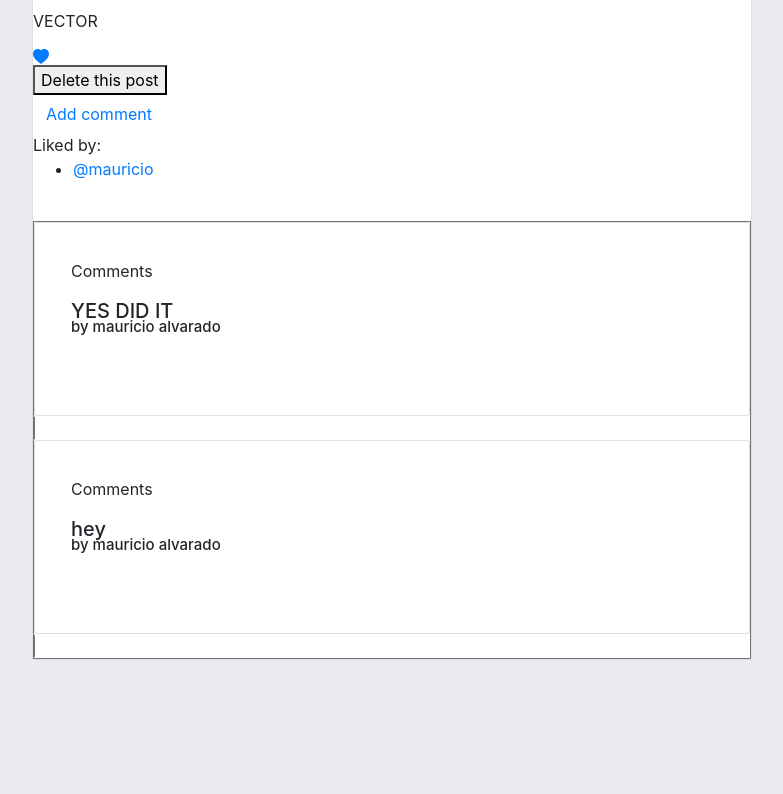
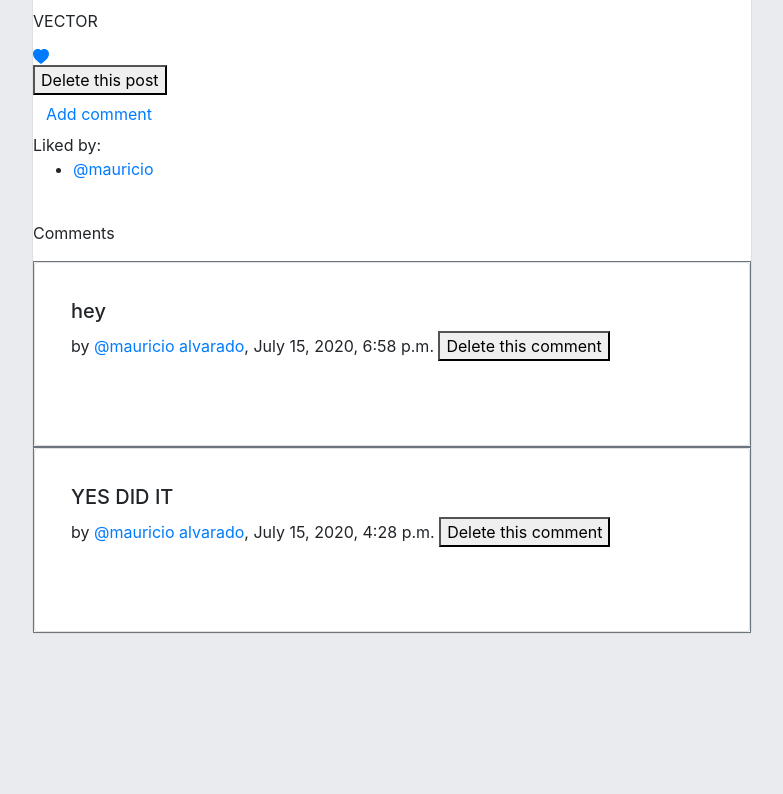
Before and after one commit to knmarvel/insta-clone-backend, a Django app: page /post/1/ in a window 1280 px wide. Shown: the part 537-1331 px from the top of the page, without its empty margins (248-1031 px from the left). After the commit the page ends 1170 px from the top, so only its background shows below. Run offline with Django 3.2, Linux system fonts and the light colour scheme; a user stored in the database is signed in; data comes from the database, SQL or seed files in the repository; both versions use the stored data as it was after the commit; some libraries are stand-ins or nearby versions.

Commit message:
lots of styling, added comment remove

```diff
--- a/authentication/templates/post_detail.html
+++ b/authentication/templates/post_detail.html
@@ -37,16 +37,28 @@
                 </ul>
             {% endif %}
             <br>
+        <p class="user-select-all">Comments</p>
         {% for comment in comments %}
-        <span class="border border-secondary">
-        <div class="card">
-            <div class="card-body"><div class="shadow p-3 mb-5 bg-white rounded"><p class="user-select-all">Comments</p>
-
-
-        <h5>{{comment.text}} <br> <sub>by {{comment.author}}</sub></h5></span>
-    </div>
-    </div>
-    </div>
+            <span class="border border-secondary">
+                <div class="card">
+                    <div class="card-body">
+                        <div class="shadow p-3 mb-5 bg-white rounded">
+                            <h5>
+                                {{comment.text}}
+                            </h5>
+                                by <a href="{% url 'profile' slug=comment.author.slug %}">@{{comment.author}}</a>, {{comment.created_date}}
+                                {% if request.user == comment.author %}
+                                    <a href="{% url 'comment_remove' pk=comment.pk %}">
+                                        <button>
+                                            Delete this comment
+                                        </button>
+                                    </a>
+                                {% endif %}
+                            </h5>
+                        </div>
+                    </div>
+                </div>
+            </span>
         {% endfor %}
         </div>
 </div>
--- a/comments/forms.py
+++ b/comments/forms.py
@@ -7,4 +7,4 @@ class CommentForm(forms.ModelForm):
 
     class Meta:
         model = Comments
-        fields = ('author', 'text',)
+        fields = ('author', 'text', )
--- a/insta_backend/views.py
+++ b/insta_backend/views.py
@@ -40,7 +40,7 @@ class Homepage(View):
 def post_detail(request, id):
     html = "post_detail.html"
     post = Post.objects.get(id=id)
-    comments = Comments.objects.filter(posts=post)
+    comments = Comments.objects.filter(posts=post).order_by('-created_date')
     return render(request, html, {'post': post, 'comments': comments})
 
 
@@ -105,19 +105,20 @@ def handler500(request, *args, **argv):
     return response
 
 
+@login_required
 def add_comment_to_post(request, pk):
     post = get_object_or_404(Post, pk=pk)
     if request.method == "POST":
         form = CommentForm(request.POST)
         if form.is_valid():
+            form.fields['author'] = request.user
             comment = form.save()
             comment.post = post
             comment.save()
-            new_comment = Comments.objects.create(
+            comment = Comments.objects.create(
                 posts=Post.objects.get(id=pk),
                 author=request.user,
                 text=comment.text)
-            print(new_comment)
             return HttpResponseRedirect(request.GET.get('next',
                                                         reverse('home')))
     else:
@@ -135,5 +136,6 @@ def comment_approve(request, pk):
 @login_required
 def comment_remove(request, pk):
     comments = get_object_or_404(Comments, pk=pk)
+    post = comments.posts
     comments.delete()
-    return redirect('post_detail.html', pk=comments.post.pk)
+    return redirect('post_detail', id=post.id)
```
Also changed, not shown: authentication/templates/index.html (+14 -9 lines), db.sqlite3.
